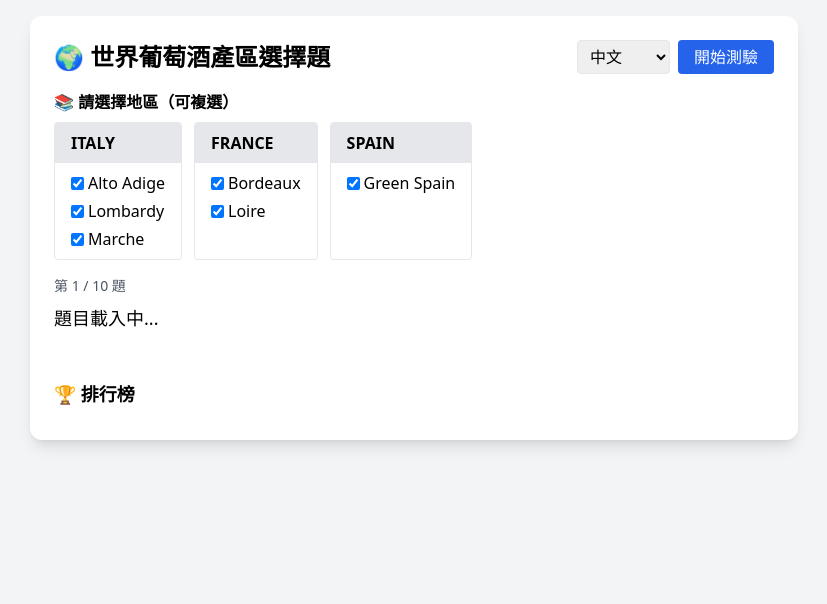
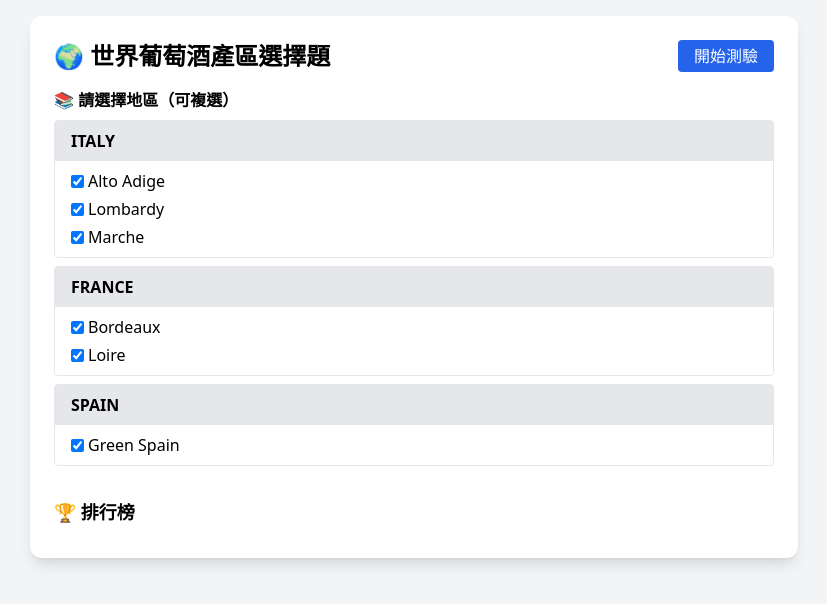
Before and after one commit to Chungshu224/wine-quiz, a plain HTML site: page index.html in a window 1280 px wide. Shown: the whole page, without its empty margins (226-1053 px from the left). Drawn offline with nearby package versions, Linux system fonts and the light colour scheme.

Commit message:
Update 06021043index.html

```diff
--- a/index.html
+++ b/index.html
@@ -9,42 +9,28 @@
 <body class="bg-gray-100 min-h-screen flex flex-col items-center p-4">
   <div class="max-w-3xl w-full bg-white p-6 rounded-xl shadow-lg">
 
-    <!-- 標題與控制列 -->
-    <div class="flex flex-col sm:flex-row justify-between items-start sm:items-center gap-4 mb-4">
+    <!-- 標題與開始按鈕 -->
+    <div class="flex justify-between items-center mb-4">
       <h1 class="text-2xl font-bold">🌍 世界葡萄酒產區選擇題</h1>
-      <div class="flex gap-2">
-        <select id="language-select" class="border px-2 py-1 rounded">
-          <option value="zh">中文</option>
-          <option value="en">English</option>
-        </select>
-        <button id="start-button" class="bg-blue-600 text-white px-4 py-1 rounded">開始測驗</button>
-      </div>
+      <button id="start-button" class="bg-blue-600 text-white px-4 py-1 rounded">開始測驗</button>
     </div>
 
-    <!-- 題庫複選框 -->
+    <!-- 題庫選擇 -->
     <div class="mb-4">
       <p class="font-semibold mb-2">📚 請選擇地區（可複選）</p>
-      <div id="region-checkboxes" class="flex flex-wrap gap-3">
-        <!-- JS 動態載入地區清單 -->
-      </div>
+      <div id="region-checkboxes" class="space-y-2"></div>
     </div>
 
-    <!-- 題目進度 -->
-    <div id="question-progress" class="text-sm text-gray-600 mb-2">第 1 / 10 題</div>
+    <!-- 題目區域 -->
+    <div id="quiz-container" class="hidden">
+      <div id="question-progress" class="text-sm text-gray-600 mb-2">第 1 / 10 題</div>
+      <div id="question" class="text-lg font-medium mb-4">題目載入中...</div>
+      <div id="options" class="grid gap-3"></div>
+      <div id="feedback" class="mt-4 font-semibold"></div>
+      <button id="next-button" class="mt-6 bg-blue-600 text-white px-4 py-2 rounded hidden">下一題</button>
+    </div>
 
-    <!-- 題目區 -->
-    <div id="question" class="text-lg font-medium mb-4">題目載入中...</div>
-
-    <!-- 選項區 -->
-    <div id="options" class="grid gap-3"></div>
-
-    <!-- 回饋區 -->
-    <div id="feedback" class="mt-4 font-semibold"></div>
-
-    <!-- 下一題按鈕 -->
-    <button id="next-button" class="mt-6 bg-blue-600 text-white px-4 py-2 rounded hidden">下一題</button>
-
-    <!-- 測驗結果 -->
+    <!-- 結果與排行榜 -->
     <div id="result" class="hidden mt-6 text-center">
       <p class="text-xl font-bold mb-2">🎉 測驗完成！</p>
       <p id="score" class="text-lg mb-2"></p>
@@ -52,19 +38,15 @@
         <input id="player-name" type="text" placeholder="請輸入暱稱" class="border px-2 py-1 rounded" />
         <button id="save-score" class="bg-green-600 text-white px-3 py-1 rounded">儲存紀錄</button>
       </div>
-      <button id="restart-button" class="mt-4 bg-indigo-600 text-white px-4 py-2 rounded">再玩一次</button>
+      <button id="restart-button" class="mt-4 bg-indigo-600 text-white px-4 py-2 rounded">重新作答</button>
     </div>
 
-    <!-- 排行榜 -->
     <div class="mt-8">
       <h2 class="text-lg font-semibold mb-2">🏆 排行榜</h2>
-      <ul id="leaderboard" class="list-disc pl-5 text-gray-700 text-sm">
-        <!-- JS 動態填入 -->
-      </ul>
+      <ul id="leaderboard" class="list-disc pl-5 text-gray-700 text-sm"></ul>
     </div>
   </div>
 
-  <!-- JS 程式碼 -->
   <script src="script.js"></script>
 </body>
 </html>
```
